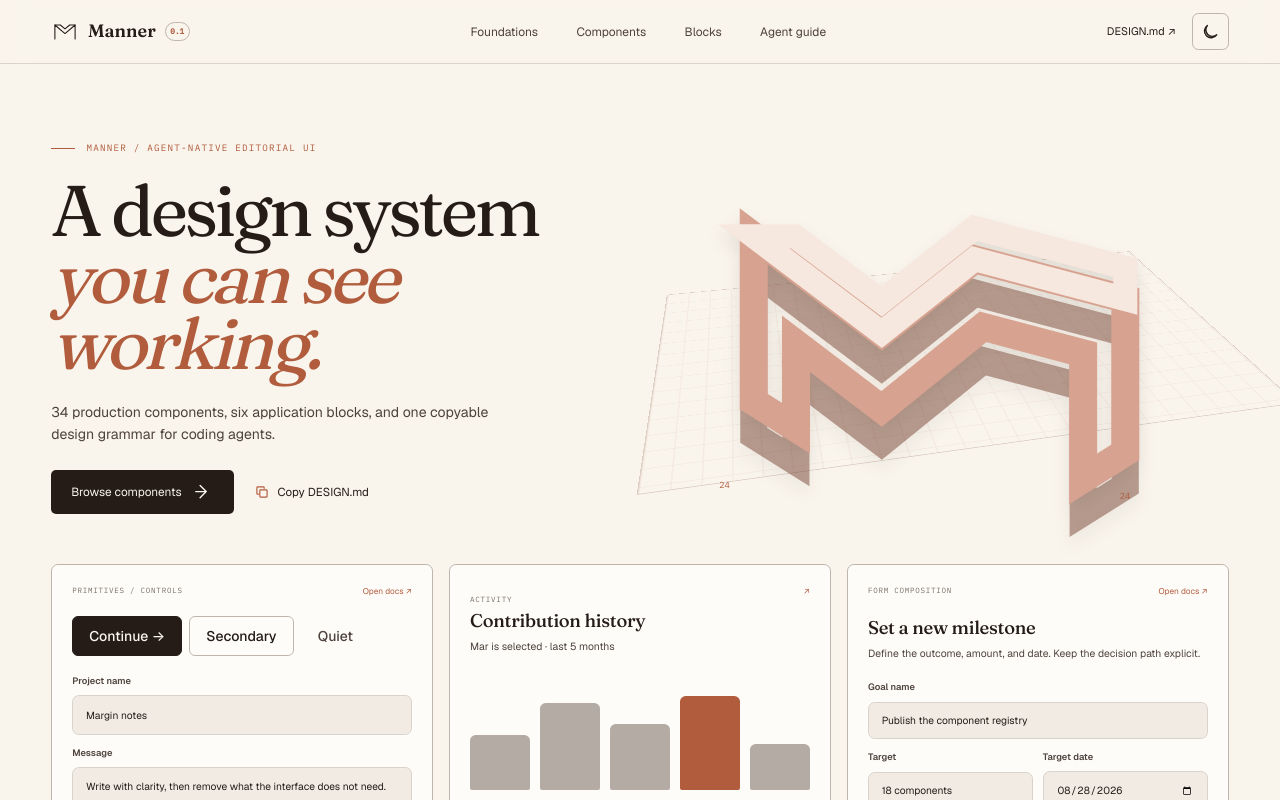
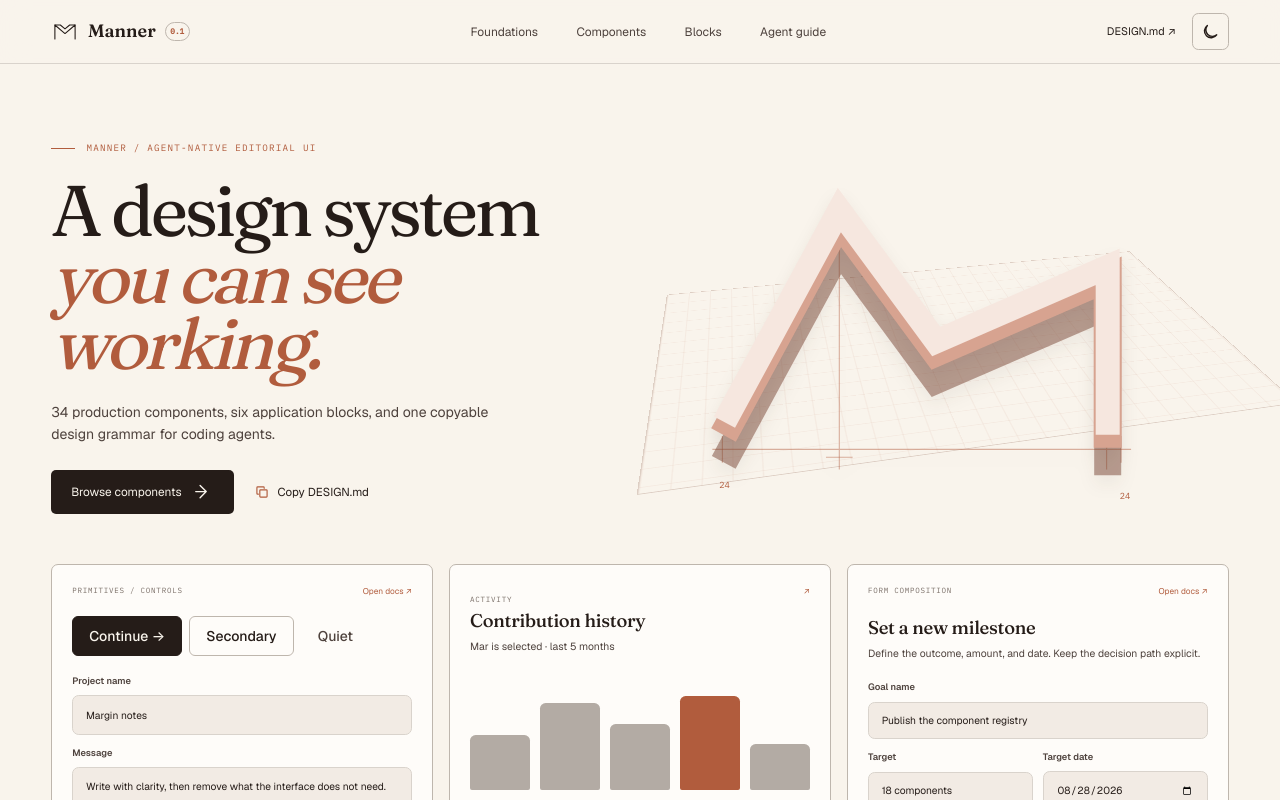
Before and after one commit to myudak/ui, a Next.js app: page / in a window 1280 px wide. Shown: the top 800 px of the page. Built offline with nearby package versions, Linux system fonts and the light colour scheme.

Commit message:
Refine visual fidelity: components/system-chrome.tsx

```diff
--- a/components/system-chrome.tsx
+++ b/components/system-chrome.tsx
@@ -12,10 +12,15 @@ export function BlueprintMark({ compact = false }: { compact?: boolean }) {
       <div className="blueprint-grid" />
       <div className="blueprint-measure measure-a">24</div>
       <div className="blueprint-measure measure-b">24</div>
-      <svg viewBox="0 0 480 310" role="img">
-        <path className="blueprint-shadow" d="M86 231 86 94l106 80 77-61 125 33v127l-35 22V191l-83-22-84 68-71-54v70z" />
-        <path className="blueprint-edge" d="M86 216 86 79l106 80 77-61 125 33v127l-35 22V176l-83-22-84 68-71-54v70z" />
-        <path className="blueprint-face" d="M86 79h34l72 54 77-61 125 33v26l-125-33-77 61z" />
+      <svg viewBox="0 0 520 340" role="img">
+        <g className="blueprint-construction">
+          <path d="M72 267 170 86l87 118 154-67v140" />
+          <path d="M56 279h376M170 65v232M410 116v181" />
+          <path d="M65 291v-24M423 291v-24M158 75h24M158 286h24" />
+        </g>
+        <path className="blueprint-shadow" d="M72 267 170 86l87 118 154-67v140" />
+        <path className="blueprint-edge" d="M72 255 170 74l87 118 154-67v140" />
+        <path className="blueprint-face" d="M72 245 170 64l87 118 154-67v140" />
       </svg>
     </div>
   );
```
